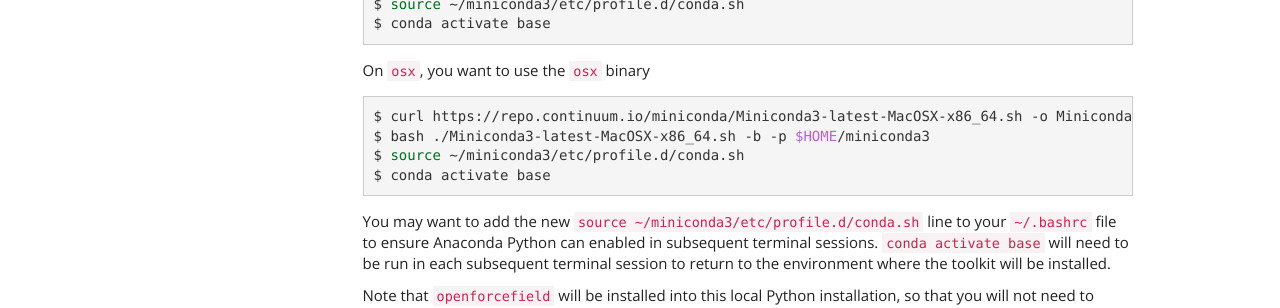
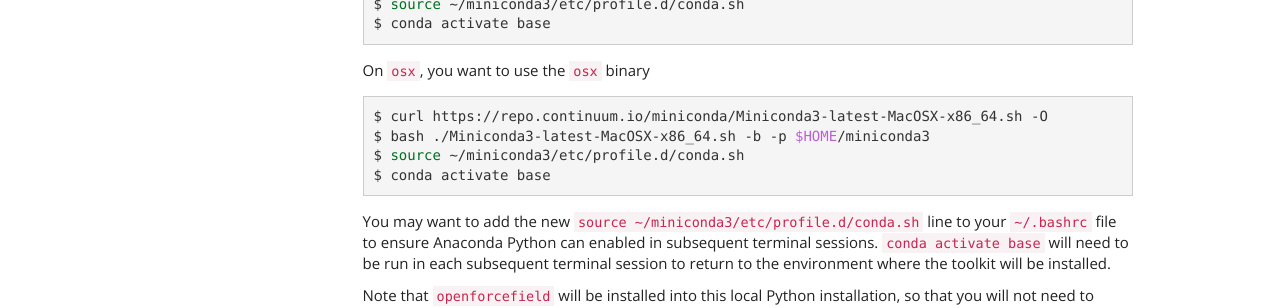
Before and after one commit to openforcefield/openff-toolkit, a Sphinx documentation site: the page built from docs/installation.rst, in a window 1280 px wide. Shown: the part 478-786 px from the top of the page. Built offline with Sphinx 7.4.7, drawn with Linux system fonts in a browser that asks for light colours.

Commit message:
Replace -o<path> with -O in curl macos conda instructions

```diff
--- a/docs/installation.rst
+++ b/docs/installation.rst
@@ -27,7 +27,7 @@
 
 .. code-block:: bash
 
-   $ curl https://repo.continuum.io/miniconda/Miniconda3-latest-MacOSX-x86_64.sh -o Miniconda3-latest-MacOSX-x86_64.sh
+   $ curl https://repo.continuum.io/miniconda/Miniconda3-latest-MacOSX-x86_64.sh -O
    $ bash ./Miniconda3-latest-MacOSX-x86_64.sh -b -p $HOME/miniconda3
    $ source ~/miniconda3/etc/profile.d/conda.sh
    $ conda activate base
```
